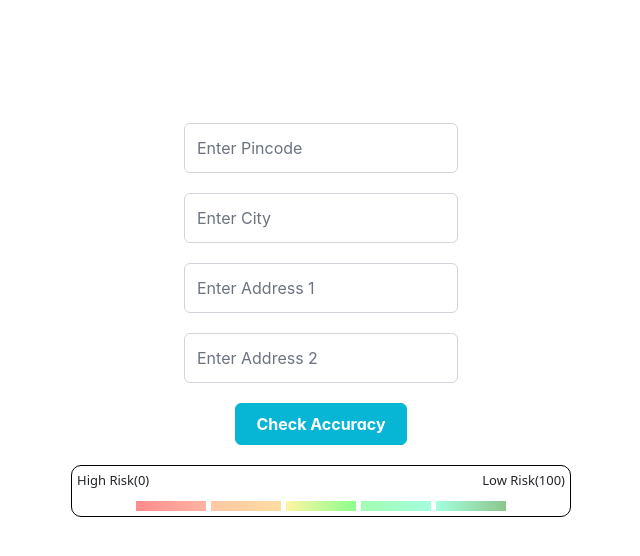
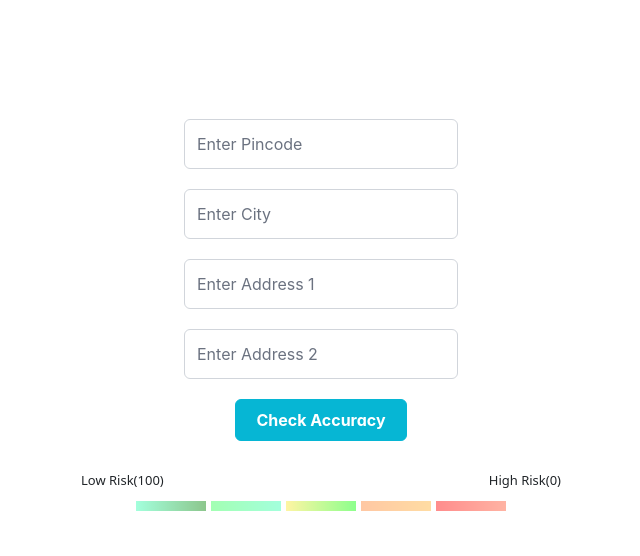
Before and after one commit to KashyapSayani2720/export-excel-pdf, a React (Create React App) app: page /check-accuracy in a window 1280 px wide. Shown: the top 556 px of the page, without its empty margins (319-959 px from the left). Built offline with nearby package versions, Linux system fonts and the light colour scheme.

Commit message:
Changed style in address accuracy

```diff
--- a/src/App.css
+++ b/src/App.css
@@ -49,9 +49,9 @@
 .main {
   width: 500px;
   background-color: rgb(255, 255, 255);
-  border: 1px solid black;
-  border-radius: 10px;
-  padding: 5px;
+  /* border: 1px solid black; */
+  /* border-radius: 10px; */
+  padding: 10px;
   font-family: system-ui, -apple-system, BlinkMacSystemFont, 'Segoe UI', Roboto, Oxygen, Ubuntu, Cantarell, 'Open Sans', 'Helvetica Neue', sans-serif;
   font-size: small;
 }
--- a/src/components/CheckAccuracy.jsx
+++ b/src/components/CheckAccuracy.jsx
@@ -131,30 +131,30 @@ const CheckAccuracy = () => {
 
     <div className="main">
         <div className="label">
+            <div>Low Risk(100)</div>
             <div>High Risk(0)</div>
-            <div>Low Risk(100)</div>
         </div>
 
         <div className="container">
-            <div className={`range ${rangeHandler(0,20) ? "active" : ""}`}>
+            <div className={`range ${rangeHandler(80,100) ? "active" : ""}`}>
+                <div className="text">{accuracy}</div>
+                <div className="box" style={{background: "linear-gradient(to right, #33FFB2, green)" }}></div>
+            </div>
+            <div className={`range ${rangeHandler(60,80) ? "active" : ""}`}>
                <div className="text">{accuracy}</div>
-                <div className="box" style={{background: "linear-gradient(to right, red, #FF5733)" }}></div>
+                <div className="box" style={{background: "linear-gradient(to right, #33FF57, #33FFB2)" }}></div>
+            </div>
+            <div className={`range ${rangeHandler(40,60) ? "active" : ""}`}>
+               <div className="text">{accuracy}</div>
+                <div className="box" style={{background: "linear-gradient(to right, #FFE833, #00FF00)" }}></div>
             </div>
             <div className={`range ${rangeHandler(20,40) ? "active" : ""}`}>
                <div className="text">{accuracy}</div>
                 <div className="box" style={{background: "linear-gradient(to right, #FF8333, #FFB233)" }}></div>
             </div>
-            <div className={`range ${rangeHandler(40,60) ? "active" : ""}`}>
+            <div className={`range ${rangeHandler(0,20) ? "active" : ""}`}>
                <div className="text">{accuracy}</div>
-                <div className="box" style={{background: "linear-gradient(to right, #FFE833, #00FF00)" }}></div>
-            </div>
-            <div className={`range ${rangeHandler(60,80) ? "active" : ""}`}>
-               <div className="text">{accuracy}</div>
-                <div className="box" style={{background: "linear-gradient(to right, #33FF57, #33FFB2)" }}></div>
-            </div>
-            <div className={`range ${rangeHandler(80,100) ? "active" : ""}`}>
-                <div className="text">{accuracy}</div>
-                <div className="box" style={{background: "linear-gradient(to right, #33FFB2, green)" }}></div>
+                <div className="box" style={{background: "linear-gradient(to right, red, #FF5733)" }}></div>
             </div>
         </div>
     </div>
```
